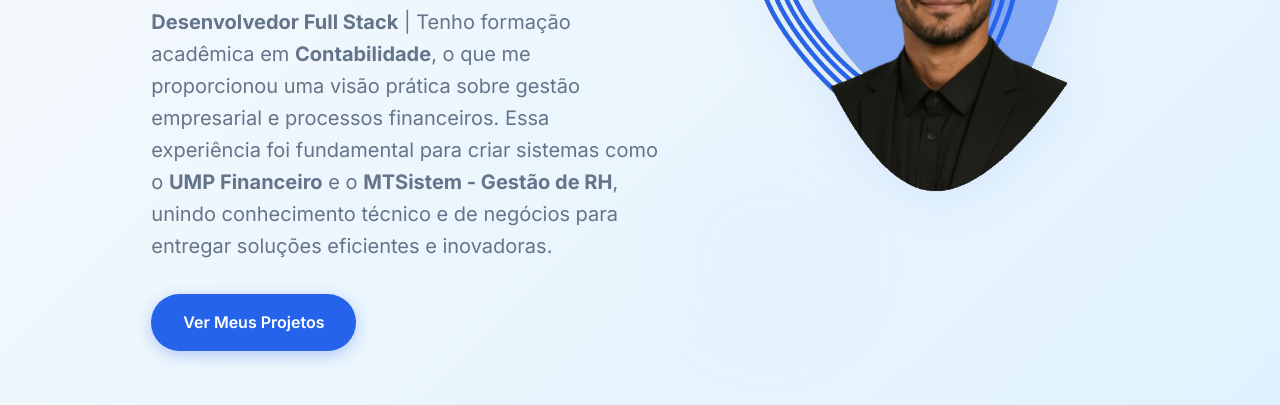
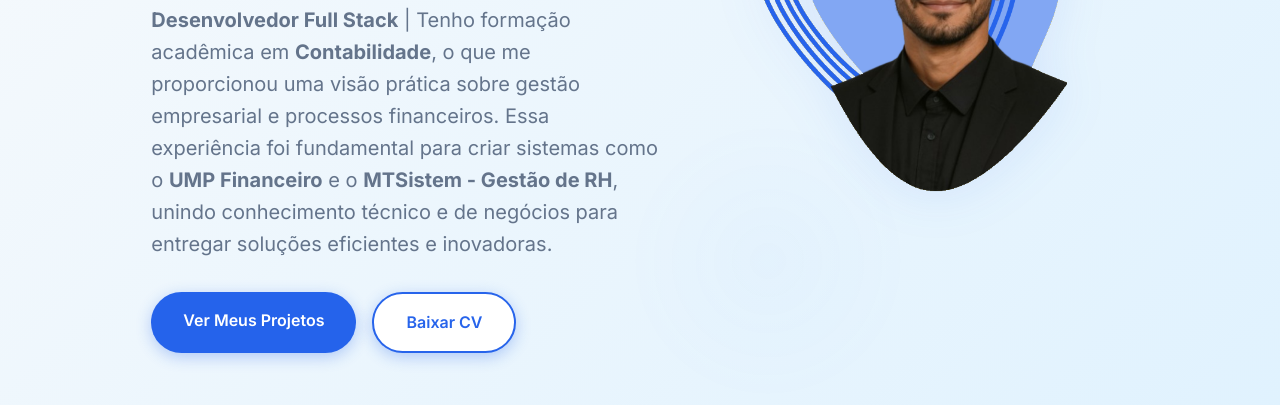
Before and after one commit to telesmiqueiasps/Portif-lio---Miqu-ias-Teles, a plain HTML site: page index.html in a window 1280 px wide. Shown: the part 395-800 px from the top of the page. Drawn offline with Linux system fonts and the light colour scheme.

Commit message:
Iclusão do Curriculo

```diff
--- a/index.html
+++ b/index.html
@@ -10,6 +10,25 @@
     <link href="https://fonts.googleapis.com/css2?family=Inter:wght@300;400;500;600;700&display=swap" rel="stylesheet">
     <script src="https://platform.linkedin.com/badges/js/profile.js" async defer type="text/javascript"></script>
     <style>
+        .hero-buttons {
+            display: flex;
+            flex-wrap: wrap;
+            gap: 1rem;
+            margin-top: 1rem;
+        }
+
+        .cta-button.secondary {
+            background-color: #ffffff;
+            color: #2764eb;
+            border: 2px solid #2764eb;
+            transition: all 0.3s ease;
+        }
+
+        .cta-button.secondary:hover {
+            background-color: #2764eb;
+            color: #ffffff;
+        }
+
         .project-carousel {
             position: relative;
             width: 100%;
@@ -1053,7 +1072,11 @@
                     <div class="hero-text">
                         <h1>Olá, eu sou <span class="highlight">Miquéias Teles</span></h1>
                         <p><strong>Desenvolvedor Full Stack</strong> | Tenho formação acadêmica em <strong>Contabilidade</strong>, o que me proporcionou uma visão prática sobre gestão empresarial e processos financeiros. Essa experiência foi fundamental para criar sistemas como o <strong>UMP Financeiro</strong> e o <strong>MTSistem - Gestão de RH</strong>, unindo conhecimento técnico e de negócios para entregar soluções eficientes e inovadoras.</p>
-                        <a href="#projects" class="cta-button">Ver Meus Projetos</a>
+
+                        <div class="hero-buttons">
+                            <a href="#projects" class="cta-button">Ver Meus Projetos</a>
+                            <a href="static/curriculo_dev_miqueias_teles.pdf" class="cta-button secondary" download>Baixar CV</a>
+                        </div>
                     </div>
                 </div>
                 <div class="hero-photo-wrapper no-bg">
@@ -1075,7 +1098,7 @@
                 ">
                     <!-- Card 1 -->
                     <div class="project-preview-card" style="
-                        background: white;
+                        background: #f8fafc;
                         border-radius: 12px;
                         box-shadow: 0 4px 20px rgba(0, 0, 0, 0.08);
                         overflow: hidden;
@@ -1102,7 +1125,7 @@
 
                     <!-- Card 2 -->
                     <div class="project-preview-card" style="
-                        background: white;
+                        background: #f8fafc;
                         border-radius: 12px;
                         box-shadow: 0 4px 20px rgba(0, 0, 0, 0.08);
                         overflow: hidden;
```
Also changed, not shown: 1 other file.
